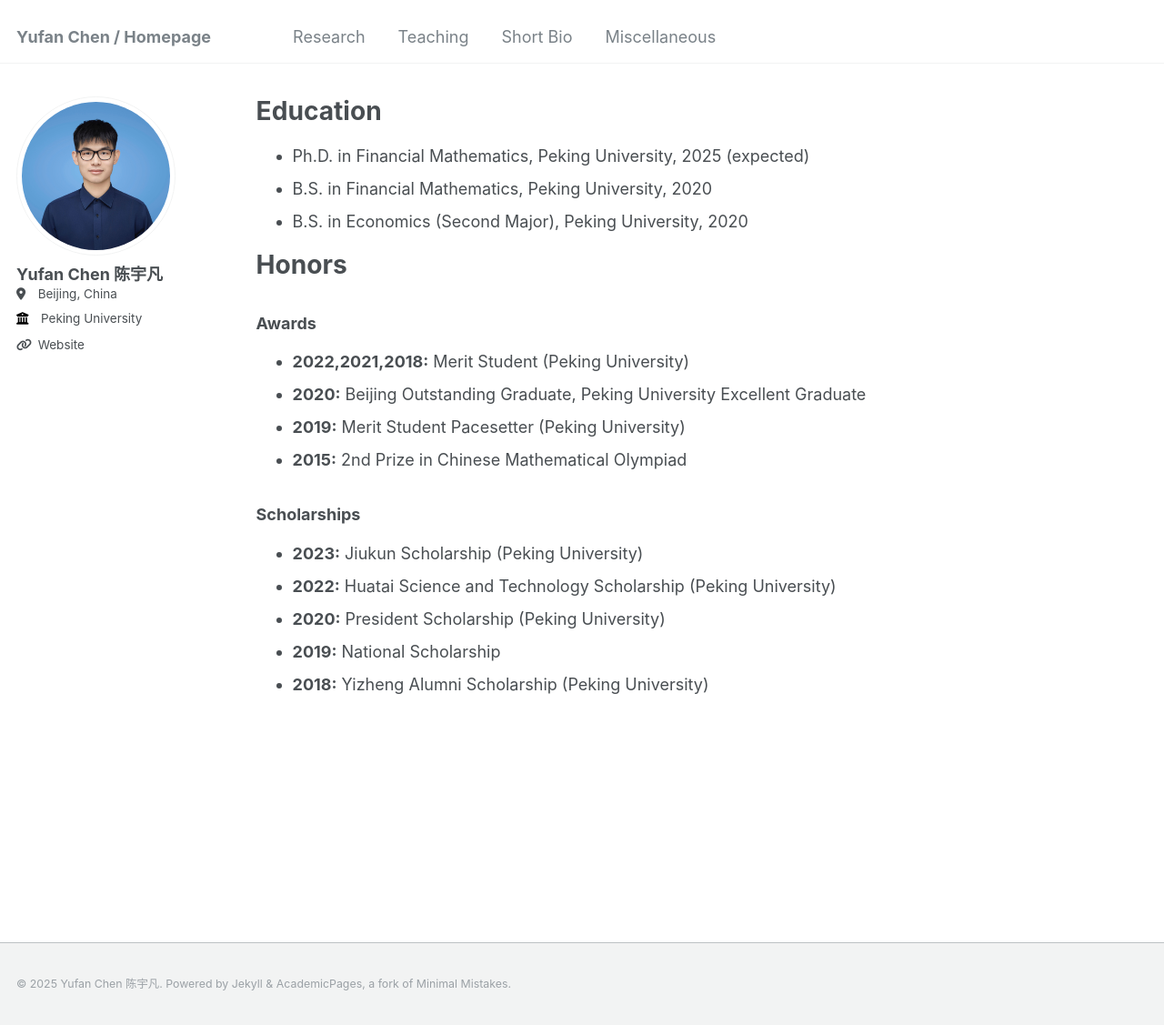
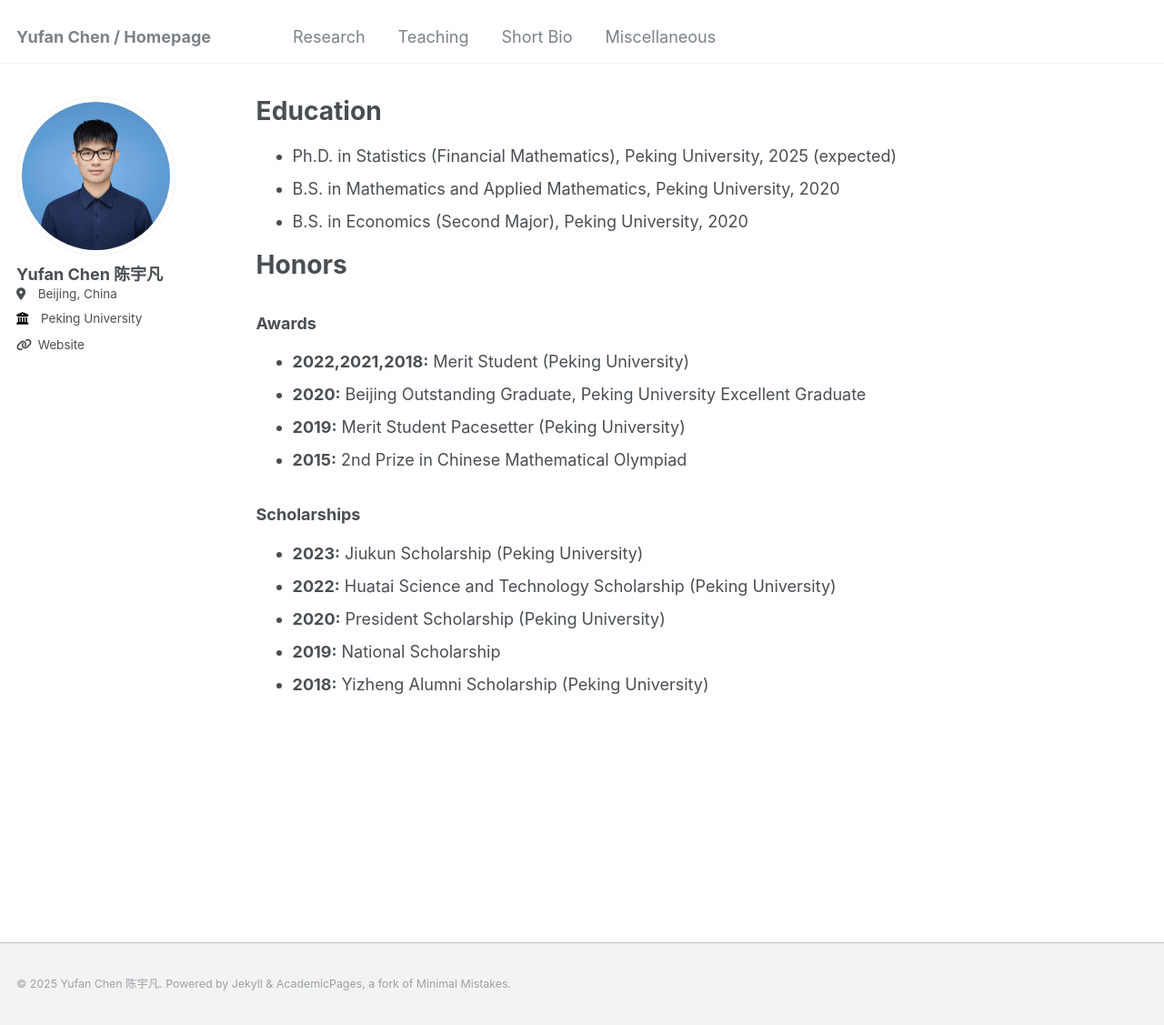
Before and after one commit to YuwanIvan/yuwanivan.github.io, a Jekyll site: the page built from _pages/cv.md, in a window 1280 px wide and 1127 px high. Shown: the whole window at 91% size. Built offline with Jekyll 4.4.1, drawn with Linux system fonts in a browser that asks for light colours.

Commit message:
Update cv.md

```diff
--- a/_pages/cv.md
+++ b/_pages/cv.md
@@ -11,8 +11,8 @@ redirect_from:
 
 Education
 ======
-* Ph.D. in Financial Mathematics, Peking University, 2025 (expected)
-* B.S. in Financial Mathematics, Peking University, 2020
+* Ph.D. in Statistics (Financial Mathematics), Peking University, 2025 (expected)
+* B.S. in Mathematics and Applied Mathematics, Peking University, 2020
 * B.S. in Economics (Second Major), Peking University, 2020
 
 
```
